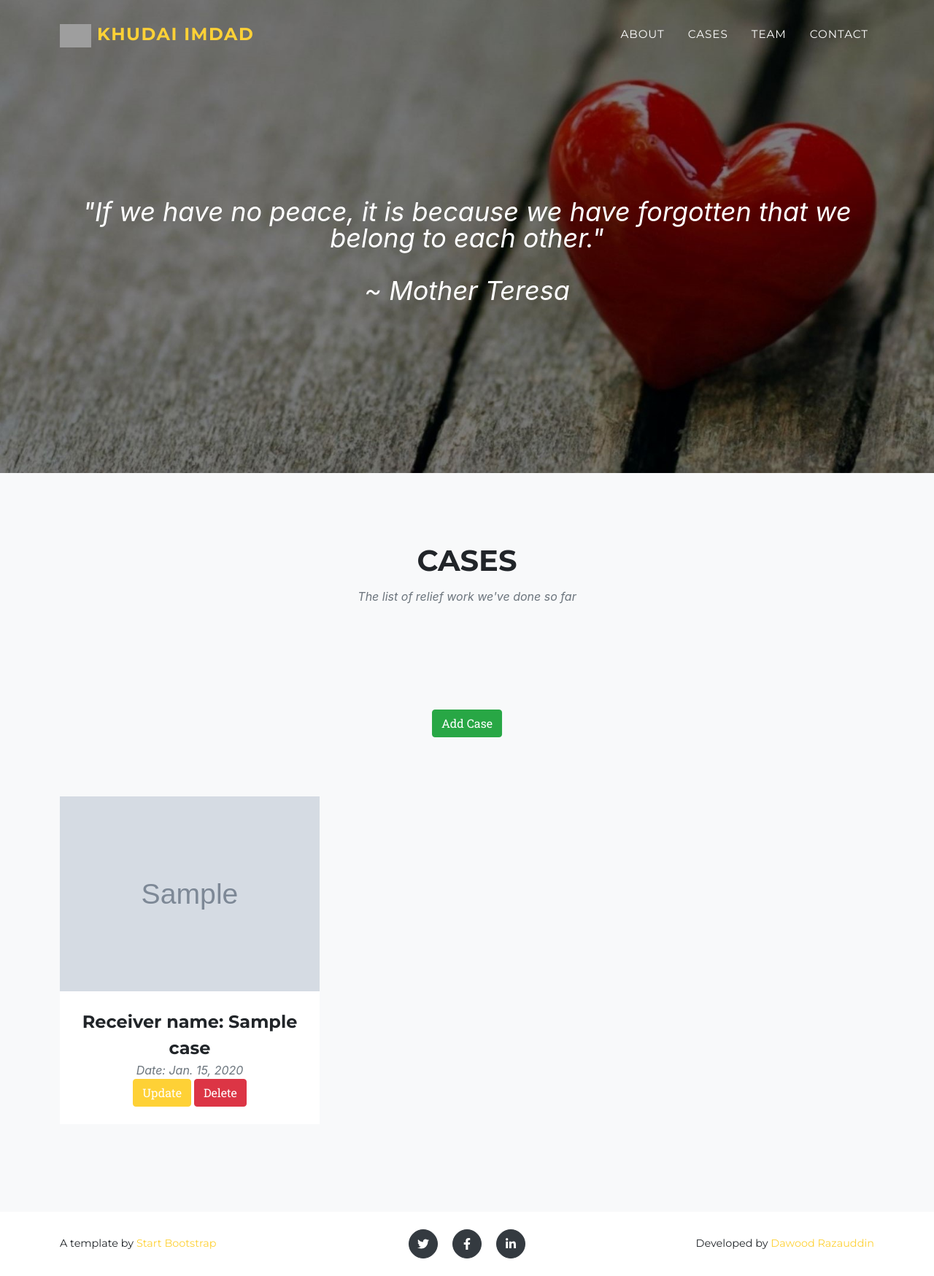
After one commit to mddawood/Khudai-Imdad-App, a Django app: page /cases/ in a window 1280 px wide. The commit adds this page. Shown: the whole page at 73% size. Run offline with Django 3.2, Linux system fonts and the light colour scheme; a user stored in the database is signed in; tables that the repository leaves empty hold one stand-in row (values such as "Sample post"); grey boxes marked "Sample" are stand-in pictures; some libraries are stand-ins or nearby versions; some web fonts are replaced; grey boxes are pictures that could not be loaded.

Commit message:
cases up and done

```diff
--- a/cases/admin.py
+++ b/cases/admin.py
@@ -1,3 +1,7 @@
 from django.contrib import admin
+from . models import Case, Image
 
 # Register your models here.
+
+admin.site.register(Case)
+admin.site.register(Image)
--- a/cases/models.py
+++ b/cases/models.py
@@ -1,5 +1,27 @@
-# from django.db import models
-#
-# # Create your models here.
-# class Case(models.Model):
-#
+from django.db import models
+from django.utils import timezone
+from django.urls import reverse
+
+# Create your models here.
+class Case(models.Model):
+    img = models.ImageField(upload_to = 'images/', blank = True, null = True)
+    receiver_name = models.CharField(max_length = 200, blank = True, null = True)
+    description = models.TextField()
+    date = models.DateField(default = timezone.now)
+
+    class Meta:
+        ordering = ['-date']
+
+    def __str__(self):
+        return self.receiver_name
+
+    def get_absolute_url(self):
+        return reverse("cases:c_list")
+
+class Image(models.Model):
+    case = models.ForeignKey(Case, related_name='images', on_delete=models.CASCADE)
+    img = models.ImageField(upload_to = 'images/', blank = True, null = True)
+    number = models.CharField(max_length = 200, blank = True, null = True)
+
+    def __str__(self):
+        return self.number
--- /dev/null
+++ b/cases/templates/cases/CaseList.html
@@ -0,0 +1,59 @@
+{% extends 'base.html' %}
+{% load static %}
+
+{% block content %}
+
+  <!-- Portfolio Grid-->
+  <section class="page-section bg-light" id="portfolio">
+      <div class="container">
+          <div class="text-center">
+              <h2 class="section-heading text-uppercase">Cases</h2>
+              <h3 class="section-subheading text-muted">The list of relief work we've done so far</h3>
+          </div>
+
+          {% if user.is_authenticated %}
+          <div class="CaseButtonContainer">
+            <div class="ButtonCenter">
+                <a href="{% url 'cases:c_create' %}"><button type="button" class="btn btn-success">Add Case</button></a>
+            </div>
+          </div>
+          {% endif %}
+
+          {% if cases %}
+          <div class="row">
+              {% for case in cases %}
+                <div class="col-lg-4 col-sm-6 mb-4">
+                    <div class="portfolio-item">
+                        <a class="portfolio-link" data-toggle="modal" href="#portfolioModal1">
+                            <div class="portfolio-hover">
+                                <div class="portfolio-hover-content"><i class="fas fa-plus fa-3x"></i></div>
+                            </div>
+                            {% if case.img %}
+                              <img class="img-fluid" src="{{case.img.url}}" alt="" />
+                            {% else %}
+                              <img class="img-fluid" src="{% static 'assets/img/logo.svg' %}" alt="" />
+                            {% endif %}
+                        </a>
+                        <div class="portfolio-caption">
+                            <div class="portfolio-caption-heading">Receiver name: {{case.receiver_name}}</div>
+                            <div class="portfolio-caption-subheading text-muted">Date: {{case.date}}</div>
+                            {% if user.is_authenticated %}
+                            <a href="{% url 'cases:c_update' pk=case.pk %}"><button type="button" class="btn btn-primary">Update</button></a>
+                            <a href="{% url 'cases:c_delete' pk=case.pk %}"><button type="button" class="btn btn-danger">Delete</button></a>
+                            {% endif %}
+                        </div>
+                    </div>
+                </div>
+              {% endfor %}
+          </div>
+          {% else %}
+          <div class="card">
+            <div class="card-body">
+              No cases yet
+            </div>
+          </div>
+          {% endif %}
+      </div>
+  </section>
+
+{% endblock %}
--- a/cases/urls.py
+++ b/cases/urls.py
@@ -1,8 +1,11 @@
 from django.urls import path, include
 from cases import views
 
-app_name = 'cases'
+app_name = 'case'
 
 urlpatterns = [
-
+    path('', views.CaseListView.as_view(), name='c_list'),
+    path('create/', views.CaseCreateView.as_view(), name='c_create'),
+    path('update/<int:pk>', views.CaseUpdateView.as_view(), name='c_update'),
+    path('delete/<int:pk>', views.CaseDeleteView.as_view(), name='c_delete'),
 ]
--- a/cases/views.py
+++ b/cases/views.py
@@ -1,3 +1,23 @@
 from django.shortcuts import render
+from django.views.generic import (ListView, CreateView, UpdateView, DeleteView)
+from django.contrib.auth.mixins import LoginRequiredMixin
+from django.urls import reverse_lazy
+from . models import Case, Image
 
 # Create your views here.
+class CaseListView(ListView):
+    context_object_name = 'cases'
+    model = Case
+    template_name = 'cases/CaseList.html'
+
+class CaseCreateView(LoginRequiredMixin, CreateView):
+    fields = ("img", "receiver_name", "description", "date")
+    model = Case
+
+class CaseUpdateView(LoginRequiredMixin, UpdateView):
+    fields = ("img", "receiver_name", "description", "date")
+    model = Case
+
+class CaseDeleteView(LoginRequiredMixin, DeleteView):
+    model = Case
+    success_url = reverse_lazy('cases:c_list')
--- a/khudai_imdad/urls.py
+++ b/khudai_imdad/urls.py
@@ -24,7 +24,7 @@ urlpatterns = [
     path('', views.HomePage.as_view(), name='home'),
     path('login/', auth_views.LoginView.as_view(template_name='login.html'), name='login'),
     path('logout/', auth_views.LogoutView.as_view(), name='logout'),
-    # path('cases/', include("cases.urls", namespace="cases")),
+    path('cases/', include("cases.urls", namespace="cases")),
     path('team/', include("team.urls", namespace="team")),
     path('admin/', admin.site.urls),
 ]
--- /dev/null
+++ b/static/css/custom.css
@@ -0,0 +1,13 @@
+.CaseButtonContainer {
+  height: 200px;
+  position: relative;
+}
+
+.ButtonCenter {
+  margin: 0;
+  position: absolute;
+  top: 50%;
+  left: 50%;
+  -ms-transform: translate(-50%, -50%);
+  transform: translate(-50%, -50%);
+}
--- a/templates/base.html
+++ b/templates/base.html
@@ -16,6 +16,7 @@
         <link href="https://fonts.googleapis.com/css?family=Roboto+Slab:400,100,300,700" rel="stylesheet" type="text/css" />
         <!-- Core theme CSS (includes Bootstrap)-->
         <link href="{% static 'css/styles.css' %}" rel="stylesheet" />
+        <link href="{% static 'css/custom.css' %}" rel="stylesheet" />
     </head>
     <body id="page-top">
         <!-- Navigation-->
@@ -28,8 +29,8 @@
                 </button>
                 <div class="collapse navbar-collapse" id="navbarResponsive">
                     <ul class="navbar-nav text-uppercase ml-auto">
-                        <li class="nav-item"><a class="nav-link js-scroll-trigger" href="#about">About</a></li>
-                        <li class="nav-item"><a class="nav-link js-scroll-trigger" href="#portfolio">Cases</a></li>
+                        <li class="nav-item"><a class="nav-link js-scroll-trigger" href="{% url "home" %}">About</a></li>
+                        <li class="nav-item"><a class="nav-link js-scroll-trigger" href="{% url 'cases:c_list' %}">Cases</a></li>
                         <li class="nav-item"><a class="nav-link js-scroll-trigger" href="{% url 'team:m_list' %}">Team</a></li>
                         <li class="nav-item"><a class="nav-link js-scroll-trigger" href="#contact">Contact</a></li>
                     </ul>
@@ -50,15 +51,14 @@
         <footer class="footer py-4">
             <div class="container">
                 <div class="row align-items-center">
-                    <div class="col-lg-4 text-lg-left">Copyright © Your Website 2020</div>
+                    <div class="col-lg-4 text-lg-left">A template by <a href="https://startbootstrap.com/" target="_blank">Start Bootstrap</a></div>
                     <div class="col-lg-4 my-3 my-lg-0">
                         <a class="btn btn-dark btn-social mx-2" href="#!"><i class="fab fa-twitter"></i></a>
                         <a class="btn btn-dark btn-social mx-2" href="#!"><i class="fab fa-facebook-f"></i></a>
                         <a class="btn btn-dark btn-social mx-2" href="#!"><i class="fab fa-linkedin-in"></i></a>
                     </div>
                     <div class="col-lg-4 text-lg-right">
-                        <a class="mr-3" href="#!">Privacy Policy</a>
-                        <a href="#!">Terms of Use</a>
+                        Developed by <a href="https://thecodesage.herokuapp.com/" target="_blank">Dawood Razauddin</a>
                     </div>
                 </div>
             </div>
```
Also changed, not shown: cases/templates/cases/case_confirm_delete.html (added, +13 -0 lines), cases/templates/cases/case_form.html (added, +24 -0 lines), templates/abstract.html (deleted, +0 -140 lines), cases/migrations/0001_initial.py (added), cases/migrations/0002_case_img.py (added), media/images/319653.jpg (added), media/images/49017.jpg (added), media/images/BeautyPlus_20170807110938_save_BsdGSjn.jpg (added), media/images/Prime_Minister_of_India_Narendra_Modi.jpg (added), media/images/Prime_Minister_of_India_Narendra_Modi_YH2krhg.jpg (added), media/images/WhatsApp_Image_2020-08-26_at_2.58.15_PM.jpeg (added), media/images/wallpaperflare.com_wallpaper.jpg (added).
